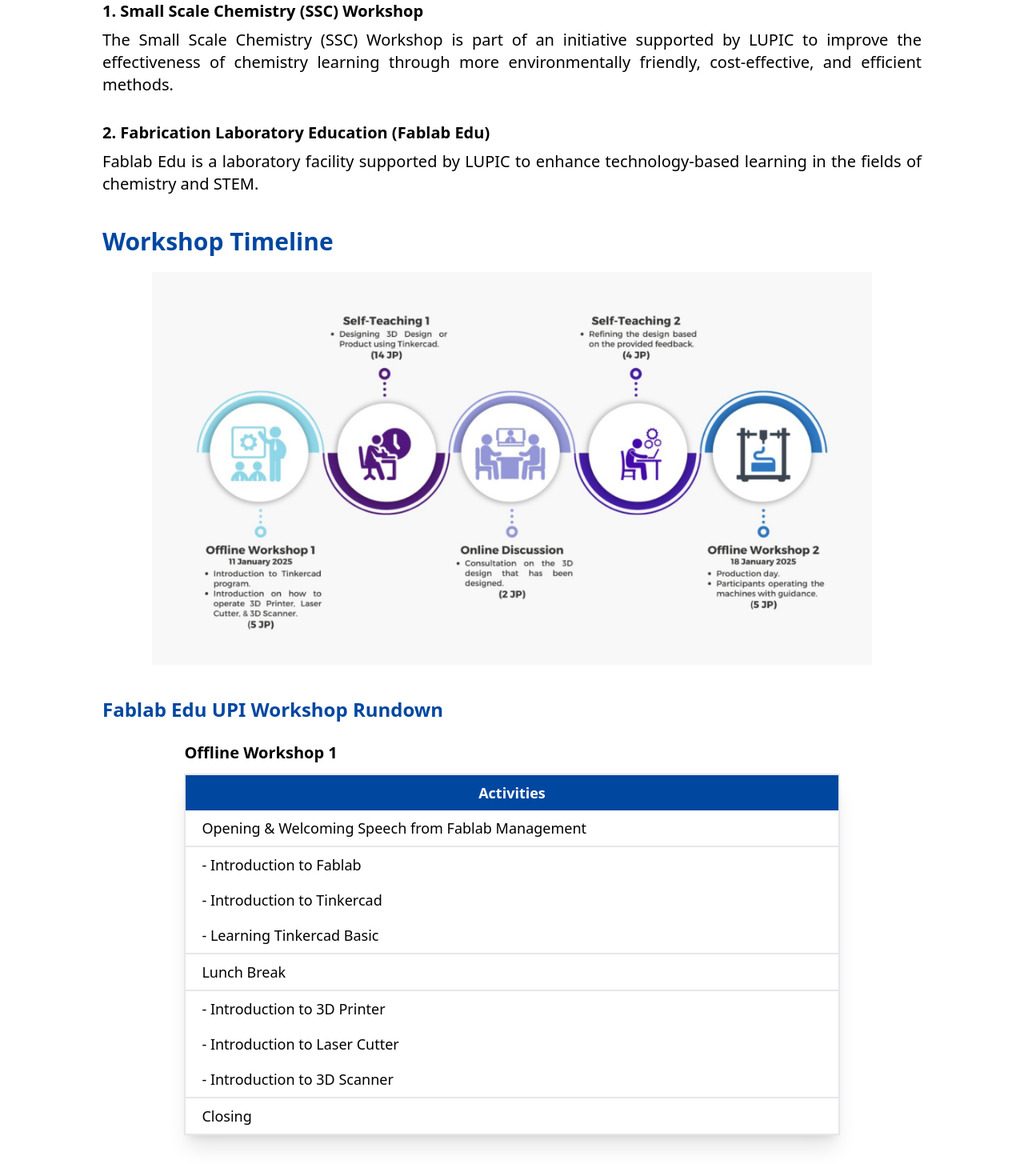
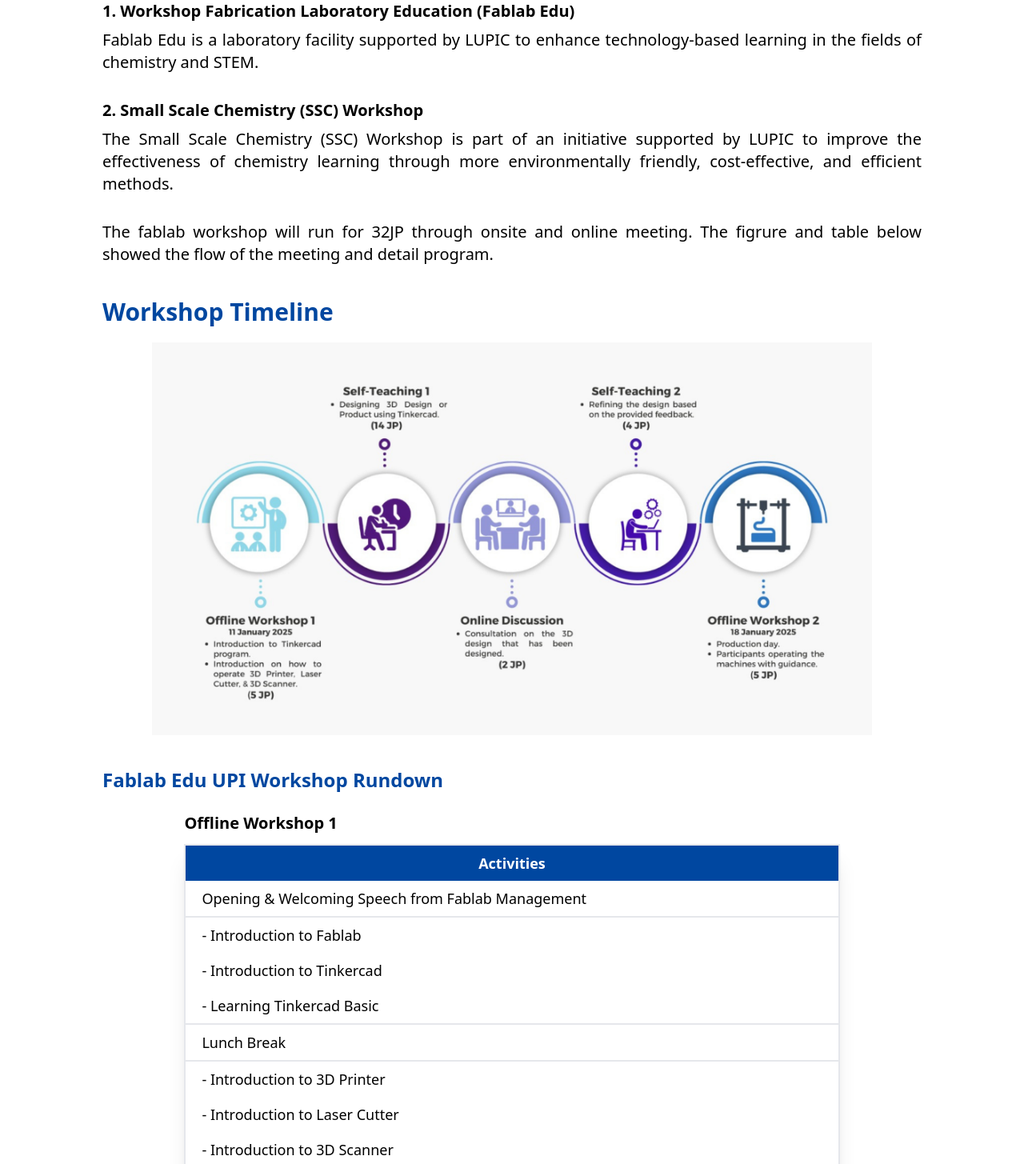
Before and after one commit to fikriymnn/lupic-website, a Next.js app: page /service_workshop in a window 1280 px wide. Shown: the part 320-1775 px from the top of the page at 80% size. Built offline with nearby package versions, Linux system fonts and the light colour scheme.

Commit message:
add desc

```diff
--- a/src/app/service_workshop/page.jsx
+++ b/src/app/service_workshop/page.jsx
@@ -19,7 +19,15 @@ export default function Services_workshop() {
         </p>
         <p className="text-justify md:text-xl text-base mt-8 font-bold">
           {" "}
-          1. Small Scale Chemistry (SSC) Workshop
+          1. Workshop Fabrication Laboratory Education (Fablab Edu)
+        </p>
+        <p className="text-justify md:text-xl text-base mt-2">
+          Fablab Edu is a laboratory facility supported by LUPIC to enhance
+          technology-based learning in the fields of chemistry and STEM.
+        </p>
+        <p className="text-justify md:text-xl text-base mt-8 font-bold">
+          {" "}
+          2. Small Scale Chemistry (SSC) Workshop
         </p>
         <p className="text-justify md:text-xl text-base mt-2">
           The Small Scale Chemistry (SSC) Workshop is part of an initiative
@@ -27,13 +35,11 @@ export default function Services_workshop() {
           through more environmentally friendly, cost-effective, and efficient
           methods.
         </p>
-        <p className="text-justify md:text-xl text-base mt-8 font-bold">
+        <p className="text-justify md:text-xl text-base mt-8">
           {" "}
-          2. Fabrication Laboratory Education (Fablab Edu)
-        </p>
-        <p className="text-justify md:text-xl text-base mt-2">
-          Fablab Edu is a laboratory facility supported by LUPIC to enhance
-          technology-based learning in the fields of chemistry and STEM.
+          The fablab workshop will run for 32JP through onsite and online
+          meeting. The figrure and table below showed the flow of the meeting
+          and detail program.
         </p>
       </div>
       <p className="w-[90%] md:w-[80%] m-auto md:text-3xl text-base text-koreaBlue mt-8 font-bold mb-4">
@@ -90,7 +96,7 @@ export default function Services_workshop() {
 
         <p className="md:text-xl m-auto w-[90%] md:w-[80%] text-base mt-6 font-bold mb-3">
           {" "}
-          Online Workshop
+          Online Discussion
         </p>
         <div className="w-[90%] md:w-[80%] m-auto border-2 mb-8 shadow-xl">
           <p className="bg-koreaBlue w-full py-2 text-center font-bold text-lg text-white">
```
